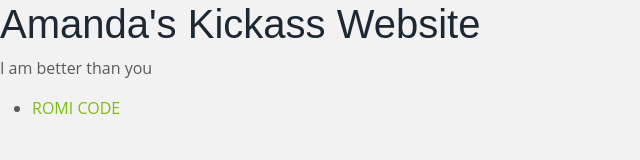
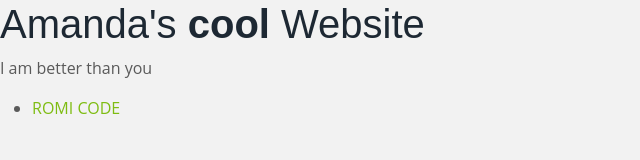
Before and after one commit to Amanda4342/WebsiteLmfao, a plain HTML site: page index.html in a window 1280 px wide. Shown: the whole page, without its empty margins (0-640 px from the left). Drawn offline with Linux system fonts and the light colour scheme.

Commit message:
asdhgkjfhgjk

```diff
--- a/index.html
+++ b/index.html
@@ -4,7 +4,7 @@
         <title>Flavor</title>
     </head>
     <body>
-        <h1>Amanda's Kickass Website</h1>
+        <h1>Amanda's <strong>cool</strong> Website</h1>
         <p>I am better than you</p>
         <ul>
             <li>
```
